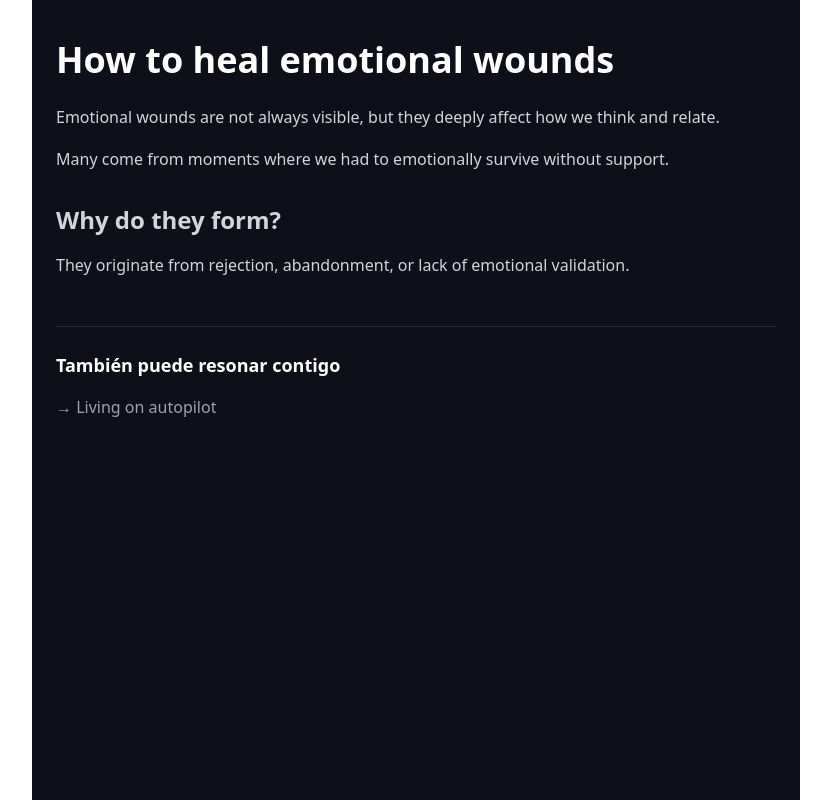
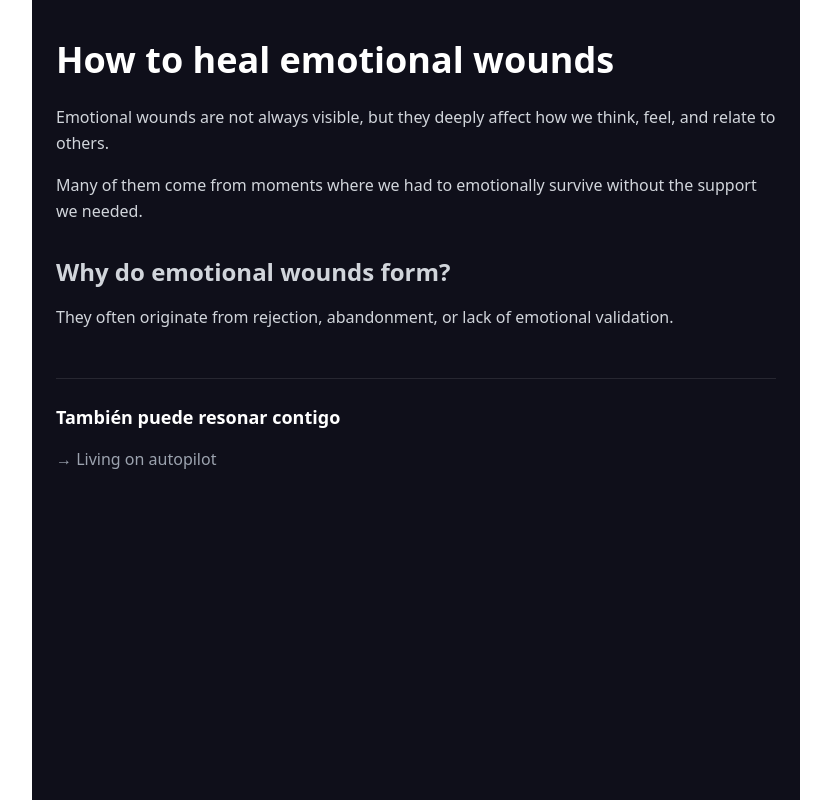
Before and after one commit to Drevaia-Digital/drevaia-app, a React (Vite) app: page /en/blog/heal-emotional-wounds in a window 1280 px wide. Shown: the whole page, without its empty margins (224-1055 px from the left). Built offline with nearby package versions, Linux system fonts and the light colour scheme.

Commit message:
contenido seo optimizado final

```diff
--- a/src/data/posts.tsx
+++ b/src/data/posts.tsx
@@ -33,11 +33,13 @@ export const posts: Post[] = [
       es: (
         <>
           <p className="mb-4">
-            Las heridas emocionales no siempre son visibles, pero pueden influir profundamente en la forma en que pensamos, sentimos y nos relacionamos.
+            Las heridas emocionales no siempre son visibles, pero pueden influir profundamente en la forma en que pensamos, sentimos y nos relacionamos con los demás.
+            A veces se manifiestan como ansiedad, vacío, miedo al abandono o dificultad para confiar.
           </p>
 
           <p className="mb-4">
             Muchas de estas heridas nacen en momentos donde tuvimos que aprender a sobrevivir emocionalmente sin el apoyo que necesitábamos.
+            No es debilidad: es adaptación. Es la forma en que aprendimos a seguir adelante cuando no había otra opción.
           </p>
 
           <h2 className="text-2xl font-semibold mt-8 mb-4">
@@ -45,7 +47,13 @@ export const posts: Post[] = [
           </h2>
 
           <p className="mb-4">
-            Se originan en experiencias como el rechazo, el abandono o la falta de validación emocional.
+            Se originan en experiencias como el rechazo, el abandono, la crítica constante o la falta de validación emocional.
+            Con el tiempo, estas vivencias dejan huellas que se convierten en patrones automáticos que afectan nuestras decisiones y relaciones.
+          </p>
+
+          <p className="mb-4">
+            Por ejemplo, alguien que no fue escuchado puede crecer sintiendo que su voz no importa.
+            Alguien que fue herido puede desarrollar miedo a abrirse nuevamente.
           </p>
 
           <h2 className="text-2xl font-semibold mt-8 mb-4">
@@ -53,7 +61,12 @@ export const posts: Post[] = [
           </h2>
 
           <p className="mb-4">
-            Sanar no es cambiar lo que sientes, sino entenderlo.
+            Sanar no comienza intentando cambiar lo que sientes, sino entendiendo por qué lo sientes.
+            Cuando observas tus emociones con curiosidad en lugar de juicio, algo empieza a transformarse.
+          </p>
+
+          <p className="mb-4">
+            Comprender tus heridas te permite identificar patrones, reconocer necesidades emocionales y dejar de reaccionar en automático.
           </p>
 
           <h2 className="text-2xl font-semibold mt-8 mb-4">
@@ -61,7 +74,17 @@ export const posts: Post[] = [
           </h2>
 
           <p className="mb-4">
-            Escuchar tus emociones es el inicio de una transformación real.
+            Muchas veces la sanación comienza cuando dejamos de ignorar lo que sentimos.
+            Escuchar tu mundo interno, tus límites y tus necesidades es un acto de respeto hacia ti mismo.
+          </p>
+
+          <p className="mb-4">
+            No se trata de eliminar el pasado, sino de integrarlo sin que controle tu presente.
+            Es recuperar tu capacidad de elegir cómo vivir, en lugar de reaccionar desde el dolor.
+          </p>
+
+          <p className="mb-4">
+            Sanar es un proceso, no un destino. Y cada paso que das hacia ti, cuenta.
           </p>
         </>
       ),
@@ -69,19 +92,19 @@ export const posts: Post[] = [
       en: (
         <>
           <p className="mb-4">
-            Emotional wounds are not always visible, but they deeply affect how we think and relate.
+            Emotional wounds are not always visible, but they deeply affect how we think, feel, and relate to others.
           </p>
 
           <p className="mb-4">
-            Many come from moments where we had to emotionally survive without support.
+            Many of them come from moments where we had to emotionally survive without the support we needed.
           </p>
 
           <h2 className="text-2xl font-semibold mt-8 mb-4">
-            Why do they form?
+            Why do emotional wounds form?
           </h2>
 
           <p className="mb-4">
-            They originate from rejection, abandonment, or lack of emotional validation.
+            They often originate from rejection, abandonment, or lack of emotional validation.
           </p>
         </>
       ),
```
Also changed, not shown: 5 other files (tests, documents, lock files or other folders).
